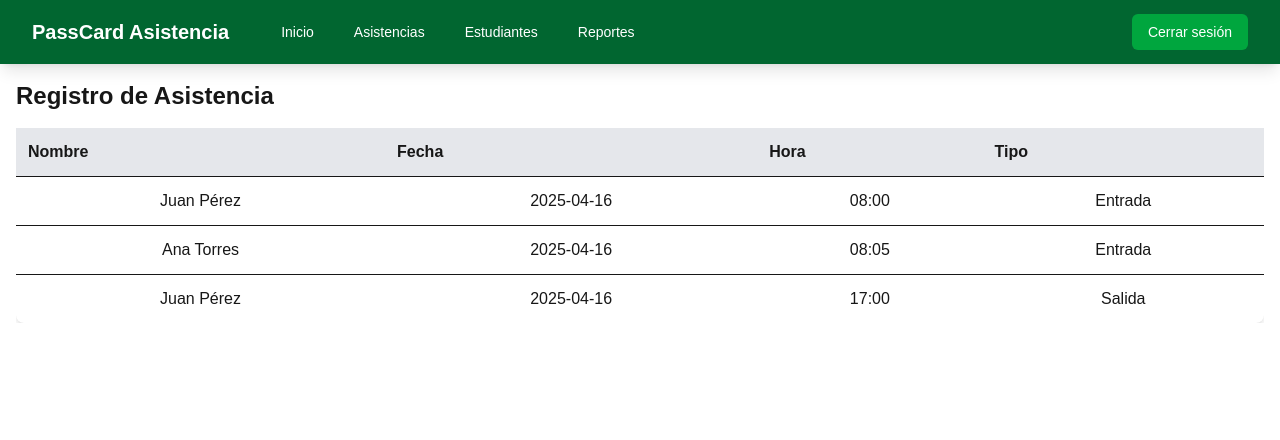
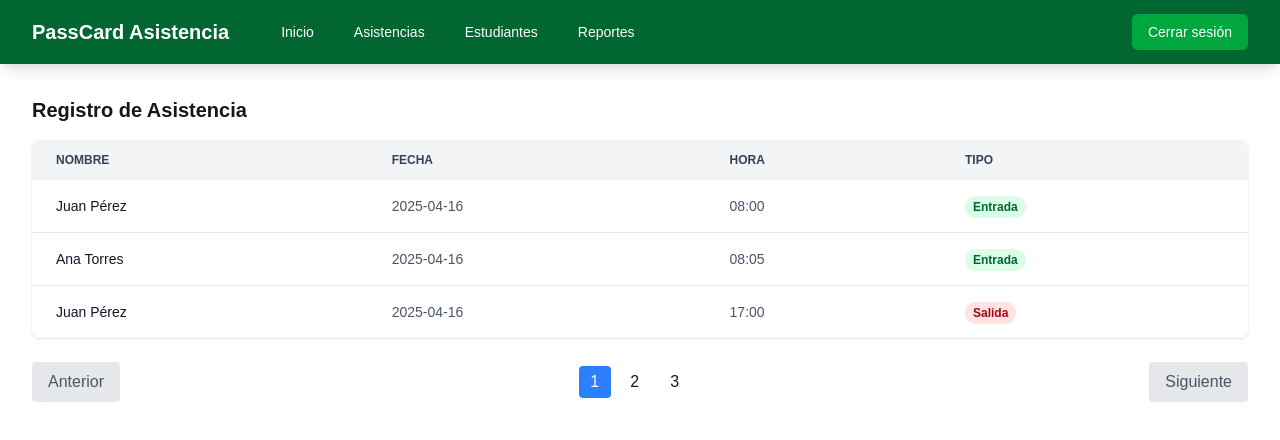
Before and after one commit to MorasDeFresa/PassCard, a Next.js app in the folder platform/: page /frontend/dashboard in a window 1280 px wide. Shown: the top 440 px of the page. Built offline with nearby package versions, Linux system fonts and the light colour scheme.

Commit message:
update page attendace

```diff
--- a/platform/src/app/frontend/components/attendanceTable.jsx
+++ b/platform/src/app/frontend/components/attendanceTable.jsx
@@ -6,27 +6,63 @@ const data = [
 
 export default function AttendanceTable() {
   return (
-    <div className="overflow-x-auto">
-      <table className="w-full bg-white shadow-md rounded-lg">
-        <thead className="bg-gray-200">
+    <div className="p-4">
+      <h1 className="text-xl font-bold mb-4">Registro de Asistencia</h1>
+      <div className="overflow-x-auto rounded-lg shadow">
+        <table className="w-full text-sm text-left text-gray-600">
+          <thead className="text-xs uppercase bg-gray-100 text-gray-700">
             <tr>
-            <th className="p-3 text-left">Nombre</th>
-            <th className="p-3 text-left">Fecha</th>
-            <th className="p-3 text-left">Hora</th>
-            <th className="p-3 text-left">Tipo</th>
+              <th className="px-6 py-3">Nombre</th>
+              <th className="px-6 py-3">Fecha</th>
+              <th className="px-6 py-3">Hora</th>
+              <th className="px-6 py-3">Tipo</th>
             </tr>
           </thead>
-        <tbody>
+          <tbody className="bg-white divide-y divide-gray-200">
             {data.map((registro, index) => (
-            <tr key={index} className="text-center border-t">
-              <td className="p-3">{registro.nombre}</td>
-              <td className="p-3">{registro.fecha}</td>
-              <td className="p-3">{registro.hora}</td>
-              <td className="p-3">{registro.tipo}</td>
+              <tr key={index} className="hover:bg-gray-50">
+                <td className="px-6 py-4 font-medium text-gray-900">
+                  {registro.nombre}
+                </td>
+                <td className="px-6 py-4">{registro.fecha}</td>
+                <td className="px-6 py-4">{registro.hora}</td>
+                <td className="px-6 py-4">
+                  <span
+                    className={`px-2 py-1 rounded-full text-xs font-semibold ${
+                      registro.tipo === "Entrada"
+                        ? "bg-green-100 text-green-800"
+                        : "bg-red-100 text-red-800"
+                    }`}
+                  >
+                    {registro.tipo}
+                  </span>
+                </td>
               </tr>
             ))}
           </tbody>
         </table>
       </div>
+
+      {/* Paginación simple abajo */}
+      <div className="flex justify-between items-center mt-6">
+        <button className="px-4 py-2 bg-gray-200 text-gray-600 rounded hover:bg-gray-300">
+          Anterior
+        </button>
+        <div className="flex space-x-2">
+          <button className="w-8 h-8 flex items-center justify-center rounded bg-blue-500 text-white">
+            1
+          </button>
+          <button className="w-8 h-8 flex items-center justify-center rounded hover:bg-gray-200">
+            2
+          </button>
+          <button className="w-8 h-8 flex items-center justify-center rounded hover:bg-gray-200">
+            3
+          </button>
+        </div>
+        <button className="px-4 py-2 bg-gray-200 text-gray-600 rounded hover:bg-gray-300">
+          Siguiente
+        </button>
+      </div>
+    </div>
   );
 }
--- a/platform/src/app/frontend/dashboard/page.jsx
+++ b/platform/src/app/frontend/dashboard/page.jsx
@@ -6,7 +6,6 @@ export default function Dashboard() {
     <div>
       <Navbar />
       <div className="p-4">
-        <h1 className="text-2xl font-semibold mb-4">Registro de Asistencia</h1>
         <AttendanceTable />
       </div>
     </div>
```
Lines whose indentation alone changed are shown as unchanged.
